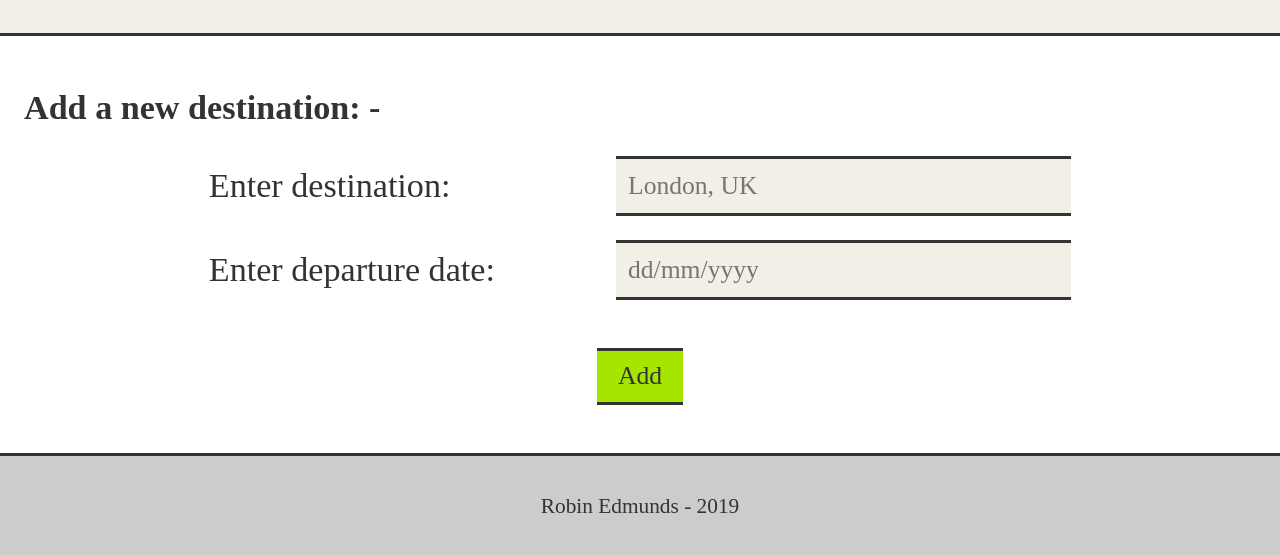
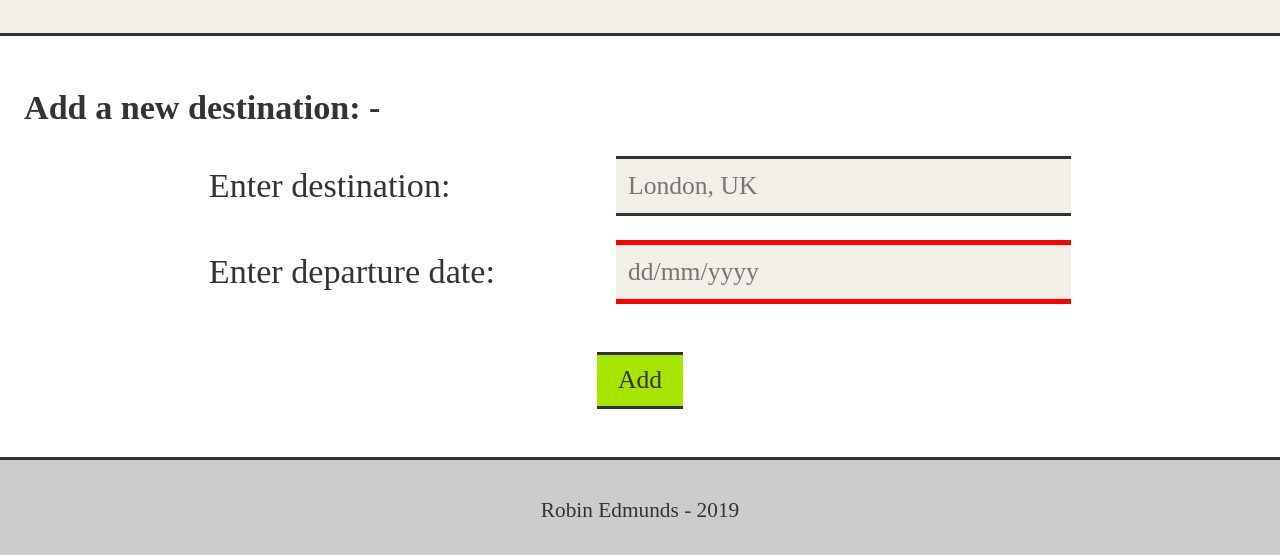
Before and after one commit to robinedmunds/Travel-Planning-Web-App, a website built with webpack: page src/client/views/ui.html in a window 1280 px wide. Shown: the part 1032-1587 px from the top of the page. Built offline with nearby package versions, Linux system fonts and the light colour scheme; a web font is replaced by a local one.

Commit message:
Add borders-danger css class

```diff
--- a/src/client/styles/_extends.scss
+++ b/src/client/styles/_extends.scss
@@ -7,3 +7,9 @@
   border-bottom: medium solid $text-colour;
   border-top: medium solid $text-colour;
 }
+
+%horizontal-borders-danger {
+  border: none;
+  border-bottom: thick solid $danger;
+  border-top: thick solid $danger;
+}
--- a/src/client/styles/_vars.scss
+++ b/src/client/styles/_vars.scss
@@ -6,6 +6,7 @@ $light: #CCCCCC;
 $highlight-bright: #A6E500;
 $highlight-dark: #5B9E00;
 $text-colour: #333;
+$danger: red;
 
 // pallette: https://www.colourlovers.com/palette/1188602/Retro_Bath
 // $lightest: #D8D6AF;
--- a/src/client/styles/base.scss
+++ b/src/client/styles/base.scss
@@ -58,3 +58,11 @@ button {
 img {
   @extend %horizontal-borders;
 }
+
+input {
+  @extend %horizontal-borders;
+}
+
+.borders-danger {
+  @extend %horizontal-borders-danger;
+}
--- a/src/client/styles/trip-form.scss
+++ b/src/client/styles/trip-form.scss
@@ -35,7 +35,6 @@
       font-family: inherit;
       font-size: 1.2em;
       background-color: $lighter;
-      @extend %horizontal-borders;
     }
   }
 }
--- a/src/client/views/ui.html
+++ b/src/client/views/ui.html
@@ -54,7 +54,7 @@
               <label for="departure">
                 Enter departure date:
               </label>
-              <input type="text" name="departure" id="departure" placeholder="dd/mm/yyyy">
+              <input class="borders-danger" type="text" name="departure" id="departure" placeholder="dd/mm/yyyy">
             </div>
             <button name="submit" id="add-trip">Add</button>
           </form>
```
